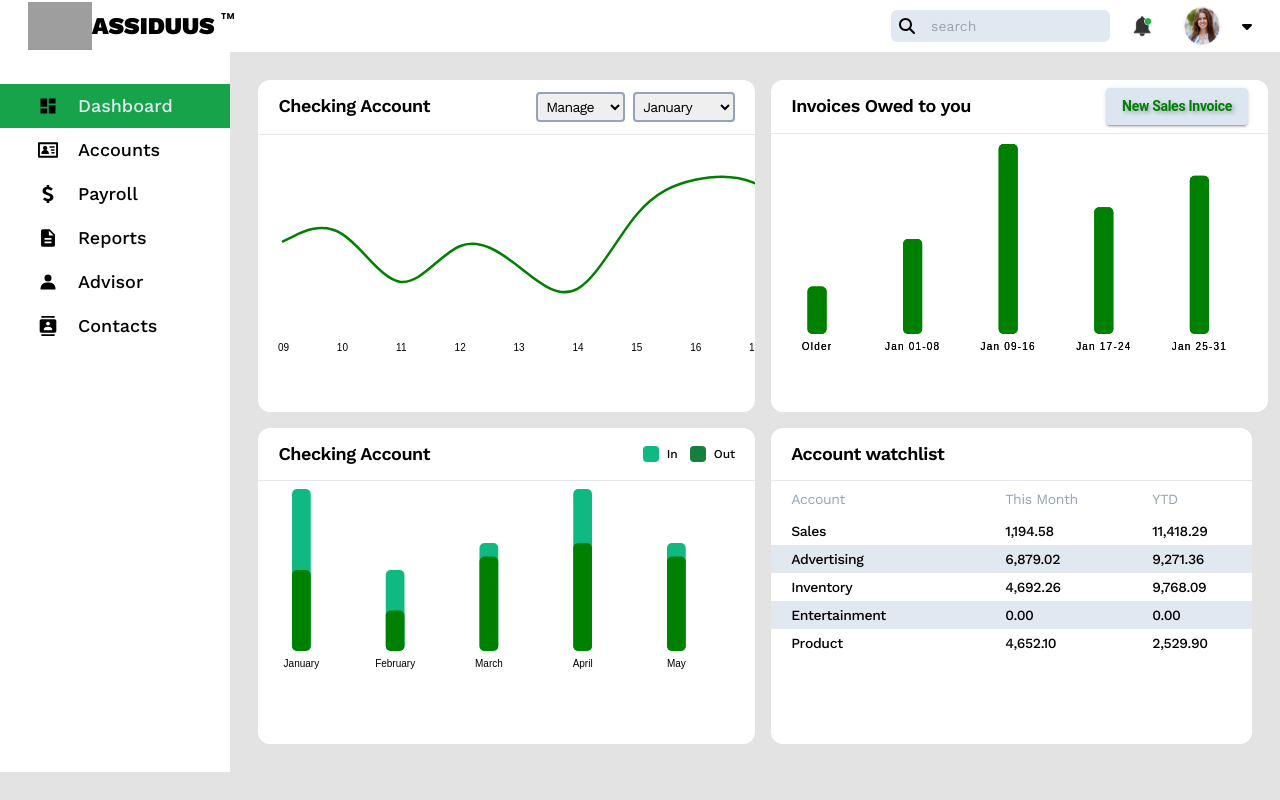
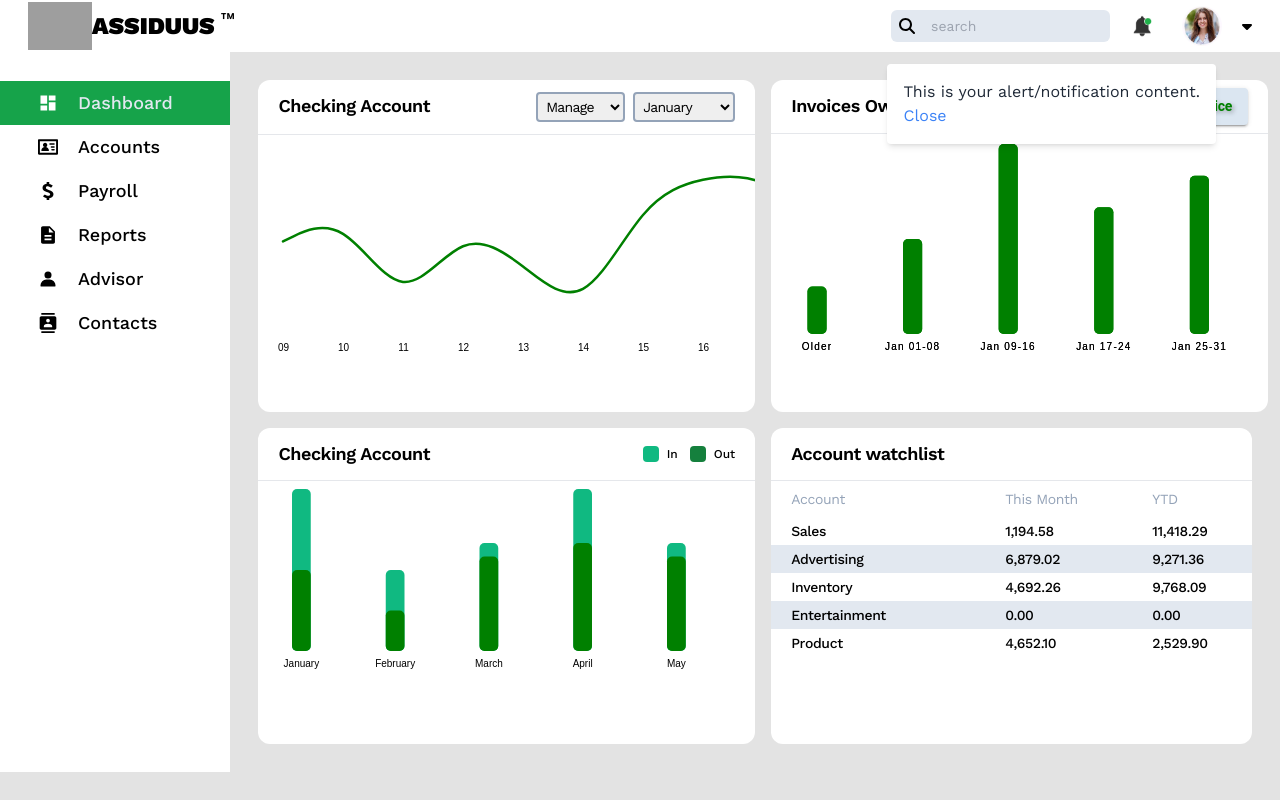
Before and after one commit to rohitbharti279/assiduus-assignment, a React (Create React App) app: page /contacts in a window 1280 px wide. Both pictures are taken after a click on the picture 1142 px from the left and 26 px from the top of the page. Built offline with nearby package versions, Linux system fonts and the light colour scheme; grey boxes are pictures that could not be loaded.

Commit message:
final update

```diff
--- a/src/Components/CheckingAccount.js
+++ b/src/Components/CheckingAccount.js
@@ -54,7 +54,7 @@ function monthChange(event) {
     const svg = d3.select("#line-chart");
 
     const margin = { top: 20, right: -30, bottom: Math.max(20, window.innerWidth < 640 ? 30 : 0), left: 25 };
-    const width = window.innerWidth < 640 ? 400 : 530;
+    const width = window.innerWidth < 640 ? 400 : 540;
     const height = window.innerHeight < 640 ? 200 : 180;
 
     const x = d3.scaleLinear()
--- a/src/Components/Header.js
+++ b/src/Components/Header.js
@@ -13,6 +13,7 @@ import upArrow from "./SVG/caret-up-solid.svg";
 const Header = () => {
     const [isOpen, setIsOpen] = useState(false);
     const [selectedUser, setSelectedUser] = useState(0);
+    const [showAlert, setShowAlert] = useState(false);
 
     const users = [
         {
@@ -41,8 +42,12 @@ const Header = () => {
         setIsOpen(false);
     };
 
+    const toggleAlert = () => {
+        setShowAlert(!showAlert);
+    };
+
     return (
-        <header className="bg-white flex flex-wrap justify-center md:justify-between items-center px-5 sticky top-0">
+        <header className="bg-white flex flex-wrap justify-center md:justify-between items-center px-5 sticky top-0 z-50">
             <div className="flex items-center px-2">
                 <img src={assiduus} alt="assiduus" className="w-16"></img>
                 <span className="text-2xl md:text-3xl lg:text-2xl font-extrabold">ASSIDUUS <sup className='font-medium'>&trade;</sup></span>
@@ -58,7 +63,13 @@ const Header = () => {
                     <input type="search" placeholder="search" className="py-1.5 text-sm rounded-md pl-10 focus:outline-none bg-slate-200"></input>
                 </form>
 
-                <img src={alert} alt="alert-icon" className="w-6 h-6 my-auto cursor-pointer"></img>
+                <img src={alert} alt="alert-icon" className="w-6 h-6 my-auto cursor-pointer" onClick={toggleAlert}></img>
+                {showAlert && (
+                    <div className="absolute top-16 right-16 bg-white p-4 rounded shadow-md">
+                        <p className="text-gray-800">This is your alert/notification content.</p>
+                        <button onClick={toggleAlert} className="text-blue-500 hover:underline">Close</button>
+                    </div>
+                )}
 
                 <Router>
                     <Link className="dropdown p-1.5 px-2 rounded-md">
--- a/src/Components/Invoices.js
+++ b/src/Components/Invoices.js
@@ -72,7 +72,7 @@ const Invoices = () => {
     <div className='bg-white rounded-xl md:w-[50%]'>
       <div className='flex justify-between items-center p-2 px-5'>
         <p className='tracking-tight font-semibold md:text-lg text-center'>Invoices Owed to you</p>
-        <div>
+        <div className='z-0'>
           <Button
             style={{
               color: 'green',
--- a/src/Components/Sidebar.css
+++ b/src/Components/Sidebar.css
@@ -0,0 +1,15 @@
+.sidebar {
+  top: 10.5rem;
+}
+
+@media (min-width: 425px) {
+  .sidebar {
+    top: 7.25rem;
+  }
+}
+
+@media (min-width: 768px) {
+  .sidebar {
+    top: 4rem;
+  }
+}
--- a/src/Components/Sidebar.js
+++ b/src/Components/Sidebar.js
@@ -34,7 +34,7 @@ const Sidebar = () => {
 
 
     return (
-        <aside className="bg-white lg:w-[22%] xl:w-[18%] lg:h-[90vh]  pt-5">
+        <aside className="sidebar bg-white lg:w-[22%] xl:w-[18%] lg:h-[90vh]  pt-[17px] sticky z-20">
             <div className="container flex lg:flex-col justify-between lg:justify-normal md:px-8 lg:px-0 ">
 
                 <div className="hidden mt-3 lg:flex lg:flex-col ">
@@ -50,7 +50,7 @@ const Sidebar = () => {
                                     <img
                                         src={menuItem.icon}
                                         alt={`${menuItem.text} Icon`}
-                                        className="w-5 "
+                                        className={`w-5 ${activeMenuItem === index ? "filter invert" : ""}`}
                                     />
                                     {menuItem.text}
                                 </p>
@@ -87,7 +87,7 @@ const Sidebar = () => {
                             onClick={() => hamburgerMenu(index)}
                         >
                             <p className="flex gap-5 mx-8 text-lg font-medium">
-                                <img src={menuItem.icon} alt={`${menuItem.text} Icon`} className='w-5' />
+                                <img src={menuItem.icon} alt={`${menuItem.text} Icon`} className={`w-5 ${activeMenuItem === index ? "filter invert" : ""}`} />
                                 {menuItem.text}
                             </p>
                         </Link>
```
